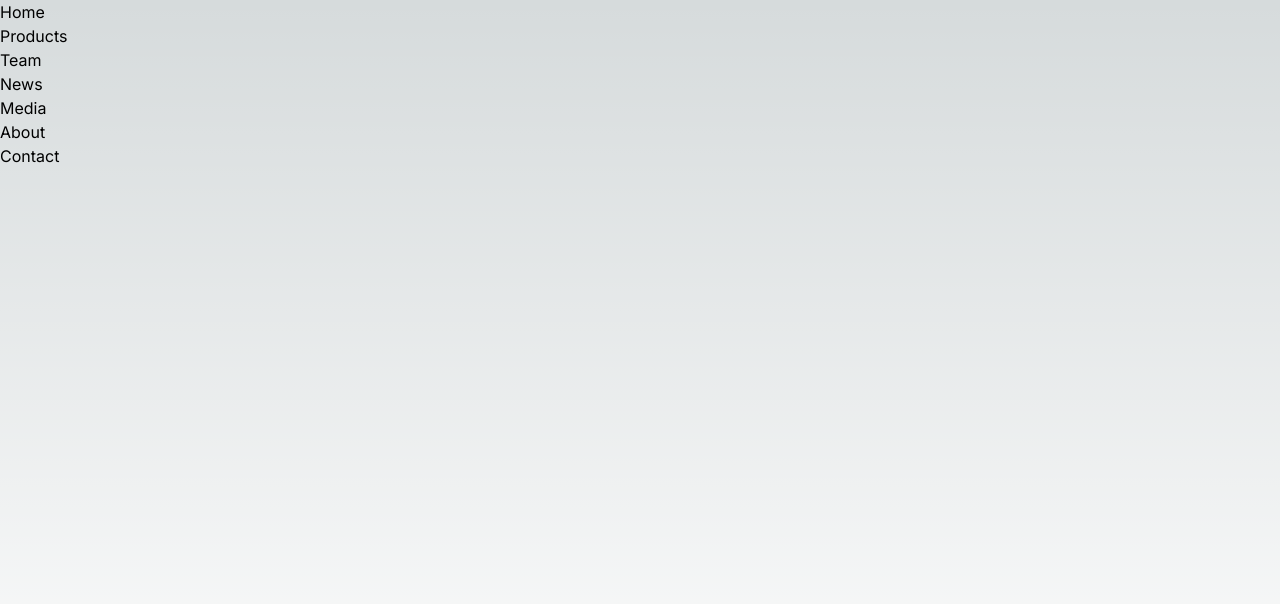
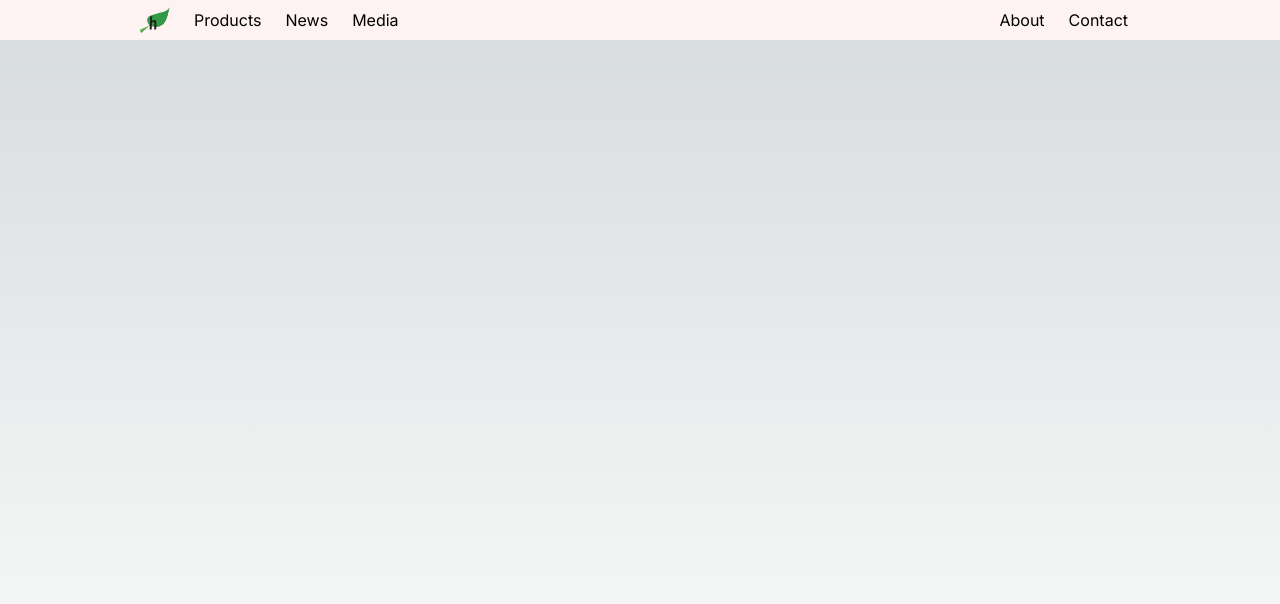
Before and after one commit to betaluis/hhg-website, a Next.js app: page / in a window 1280 px wide. Shown: the top 604 px of the page. Built offline with nearby package versions, Linux system fonts and the light colour scheme.

Commit message:
Beginnings of the navbar

```diff
--- a/app/globals.css
+++ b/app/globals.css
@@ -25,3 +25,7 @@ body {
     )
     rgb(var(--background-start-rgb));
 }
+
+.container {
+    @apply mx-auto px-[20px] max-w-[1000px];
+}
--- a/app/layout.tsx
+++ b/app/layout.tsx
@@ -1,4 +1,5 @@
 import Link from 'next/link';
+import Image from 'next/image';
 import './globals.css'
 import { Inter } from 'next/font/google'
 
@@ -13,27 +14,47 @@ interface Props {
     children: React.ReactNode;
 }
 
-const navItems = [
-    { href: "/", label: "Home" },
+interface NavItem {
+    href: string;
+    label: string;
+}
+
+const leftNavItems: NavItem[] = [
     { href: "/products", label: "Products" },
-    { href: "/team", label: "Team" },
     { href: "/news", label: "News" },
     { href: "/media", label: "Media" },
+];
+
+const rightNavItems: NavItem[] = [
     { href: "/about", label: "About" },
     { href: "/contact", label: "Contact" },
-]
+];
+
+const NavItem = ({ href, label }: NavItem) => (
+    <Link href={href}><li className="py-2 px-3 hover:bg-gray-300">{label}</li></Link>
+)
 
 export default function RootLayout({ children }: Props) {
     return (
         <html lang="en">
             <body className={inter.className}>
                 <div className="min-h-screen">
-                    <nav>
-                        <ul>
-                            {navItems.map(({ href, label }) => (
-                                <li key={`${href}${label}`}><Link href={href}>{label}</Link></li>
-                            ))}
-                        </ul>
+                    <nav className="bg-red-50">
+                        <div className='max-w-[1000px] m-auto flex items-center'>
+                            <Link href="/" className="pr-3">
+                                <Image src="/hPower.svg" alt="Harrison Hydra-Gen" width={30} height={30} />
+                            </Link>
+                            <ul className="mr-auto flex">
+                                {leftNavItems.map(({ href, label }) => (
+                                    <NavItem key={`${href}${label}`} href={href} label={label} />
+                                ))}
+                            </ul>
+                            <ul className="flex">
+                                {rightNavItems.map(({ href, label }) => (
+                                    <NavItem key={`${href}${label}`} href={href} label={label} />
+                                ))}
+                            </ul>
+                        </div>
                     </nav>
                     {children}
                 </div>
```
Also changed, not shown: public/hPower.svg (added).
